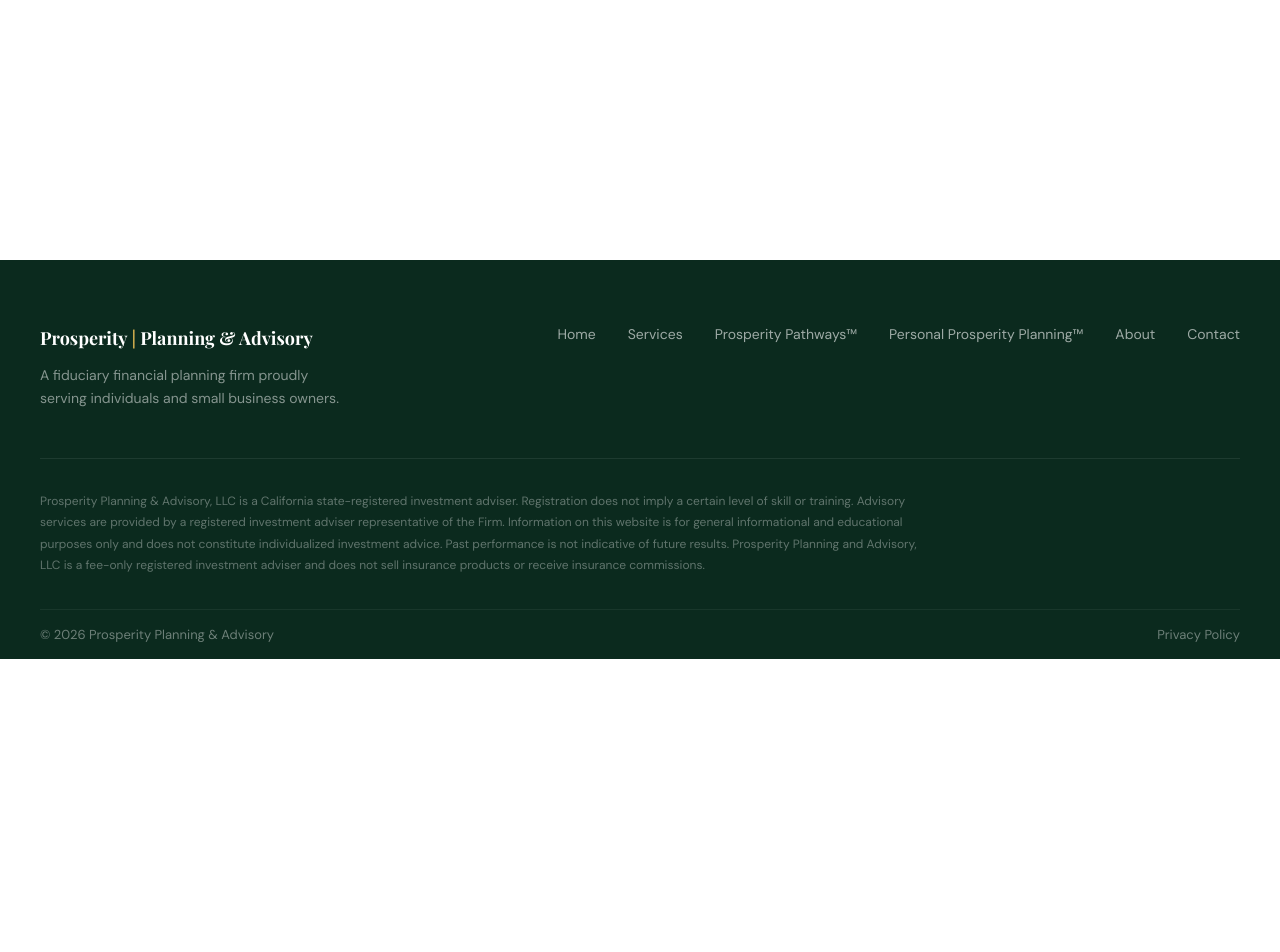
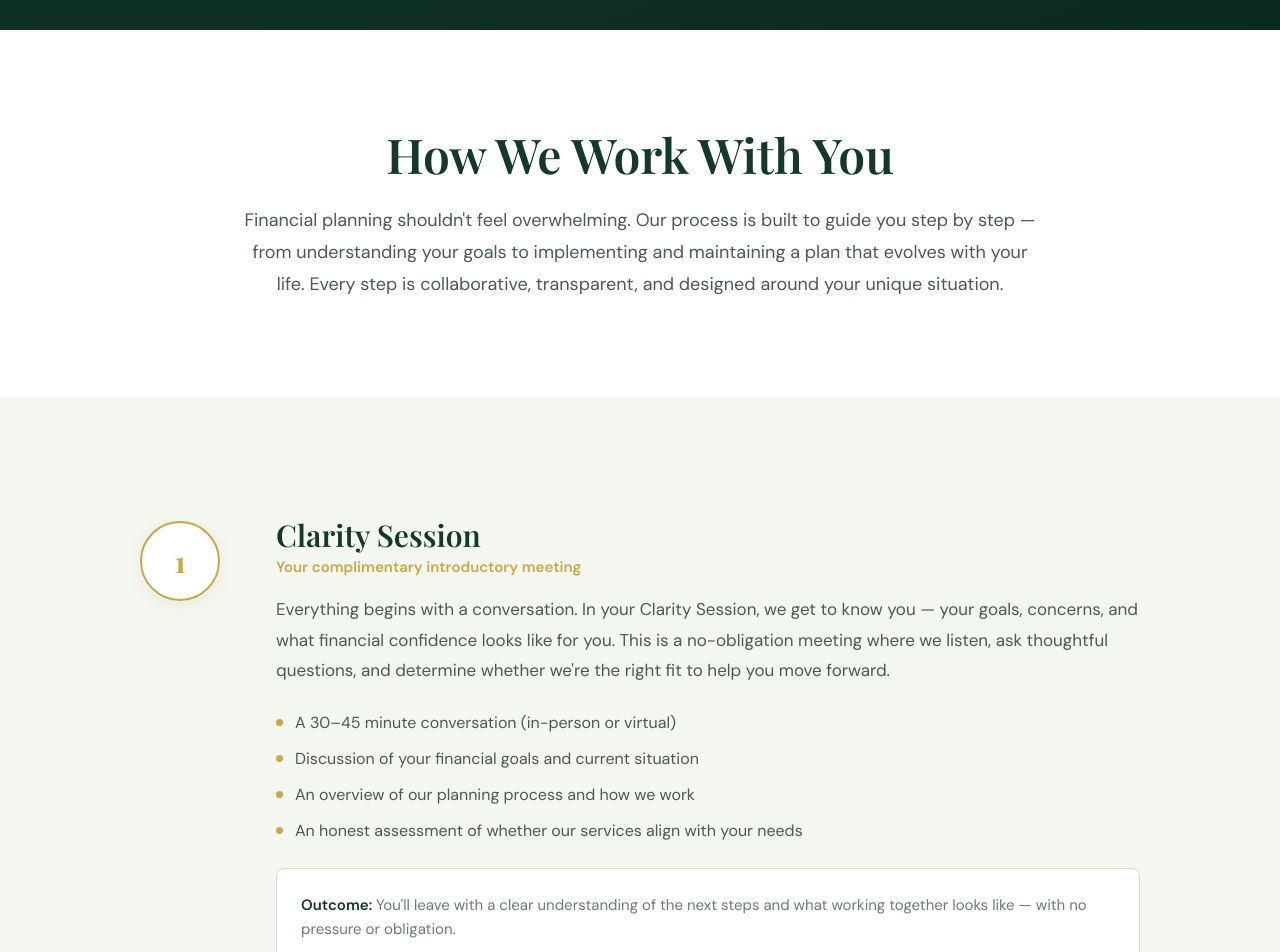
Before and after one commit to prosperity-advisory/FIrst, a Next.js app: page /process in a window 1280 px wide. Before the commit this address had no page. Shown: the part 540-1492 px from the top of the page. Before the commit the page ends 1199 px from the top, so only its background shows below. Built offline with nearby package versions, Linux system fonts and the light colour scheme.

Commit message:
Add Process page with expanded 6-step timeline
Each step rendered as a full section with numbered circle, subtitle,
body text, detail bullet list, and outcome callout card. Alternating
white/cream backgrounds. Content from process.json.

```diff
--- /dev/null
+++ b/app/process/page.tsx
@@ -0,0 +1,131 @@
+import type { Metadata } from "next";
+import { InteriorHero } from "@/components/sections/InteriorHero";
+import { CtaBand } from "@/components/sections/CtaBand";
+import { FadeUp } from "@/components/ui/FadeUp";
+import { getProcessContent } from "@/lib/content";
+
+const content = getProcessContent();
+
+export const metadata: Metadata = {
+  title: content.meta.title,
+  description: content.meta.description,
+  openGraph: {
+    title: content.meta.ogTitle,
+    description: content.meta.ogDescription,
+  },
+};
+
+export default function ProcessPage() {
+  return (
+    <main>
+      <InteriorHero
+        eyebrow={content.hero.eyebrow}
+        headline={content.hero.headline}
+        subtitle={content.hero.subheadline}
+        ctaText={content.hero.cta.text + " →"}
+      />
+
+      {/* Intro */}
+      <section className="bg-white py-14 xs:py-16 sm:py-[72px] md:py-20 lg:py-24 px-4 sm:px-6">
+        <div className="mx-auto max-w-[800px] text-center">
+          <FadeUp>
+            <h2 className="section-headline">{content.intro.heading}</h2>
+            <p className="text-base sm:text-[17px] md:text-lg text-slate leading-[1.8]">
+              {content.intro.body}
+            </p>
+          </FadeUp>
+        </div>
+      </section>
+
+      {/* Steps */}
+      {content.steps.map((step, i) => {
+        const isEven = i % 2 === 0;
+        // Get the detail list — each step has a different key
+        const detailItems =
+          step.whatToExpect ??
+          step.documentsNeeded ??
+          step.whatWeAnalyze ??
+          step.whatYouReceive ??
+          step.whatWeHandle ??
+          step.whatsCovered ??
+          [];
+
+        return (
+          <section
+            key={step.number}
+            className={`${isEven ? "bg-cream" : "bg-white"} py-14 xs:py-16 sm:py-[72px] md:py-20 lg:py-[100px] xl:py-[120px] px-4 sm:px-6`}
+          >
+            <div className="mx-auto max-w-[1000px] grid grid-cols-1 md:grid-cols-[auto_1fr] gap-6 md:gap-10 lg:gap-14">
+              {/* Step number */}
+              <FadeUp>
+                <div className="flex md:flex-col items-center md:items-start gap-4 md:gap-2 md:pt-1">
+                  <div className="w-16 h-16 md:w-20 md:h-20 rounded-full bg-white border-2 border-gold flex items-center justify-center shrink-0 shadow-[0_4px_16px_rgba(201,168,76,0.12)]">
+                    <span className="font-serif text-2xl md:text-3xl font-bold text-gold">
+                      {step.number}
+                    </span>
+                  </div>
+                  <div className="md:hidden">
+                    <h2 className="font-serif text-[22px] sm:text-[26px] font-semibold text-navy leading-tight">
+                      {step.title}
+                    </h2>
+                    <p className="text-sm text-gold font-semibold">
+                      {step.subtitle}
+                    </p>
+                  </div>
+                </div>
+              </FadeUp>
+
+              {/* Step content */}
+              <div>
+                <FadeUp>
+                  <div className="hidden md:block mb-4">
+                    <h2 className="font-serif text-[26px] lg:text-[30px] font-semibold text-navy mb-1">
+                      {step.title}
+                    </h2>
+                    <p className="text-sm md:text-[15px] text-gold font-semibold">
+                      {step.subtitle}
+                    </p>
+                  </div>
+                  <p className="text-[15px] sm:text-base md:text-[17px] text-slate leading-[1.8] mb-5 md:mb-6">
+                    {step.body}
+                  </p>
+                </FadeUp>
+
+                {detailItems.length > 0 && (
+                  <FadeUp delay={1}>
+                    <ul className="space-y-2.5 mb-5 md:mb-6">
+                      {detailItems.map((item, j) => (
+                        <li key={j} className="flex items-start gap-3">
+                          <span className="w-[7px] h-[7px] bg-gold rounded-full shrink-0 mt-[9px]" />
+                          <span className="text-[15px] md:text-base text-slate leading-relaxed">
+                            {item}
+                          </span>
+                        </li>
+                      ))}
+                    </ul>
+                  </FadeUp>
+                )}
+
+                <FadeUp delay={2}>
+                  <div className="bg-white rounded-lg border border-border p-5 md:p-6">
+                    <p className="text-sm md:text-[15px] text-slate-light leading-relaxed">
+                      <span className="font-semibold text-navy">
+                        Outcome:{" "}
+                      </span>
+                      {step.outcome}
+                    </p>
+                  </div>
+                </FadeUp>
+              </div>
+            </div>
+          </section>
+        );
+      })}
+
+      <CtaBand
+        headline={content.ctaBand.heading}
+        subtext={content.ctaBand.body}
+      />
+    </main>
+  );
+}
```
